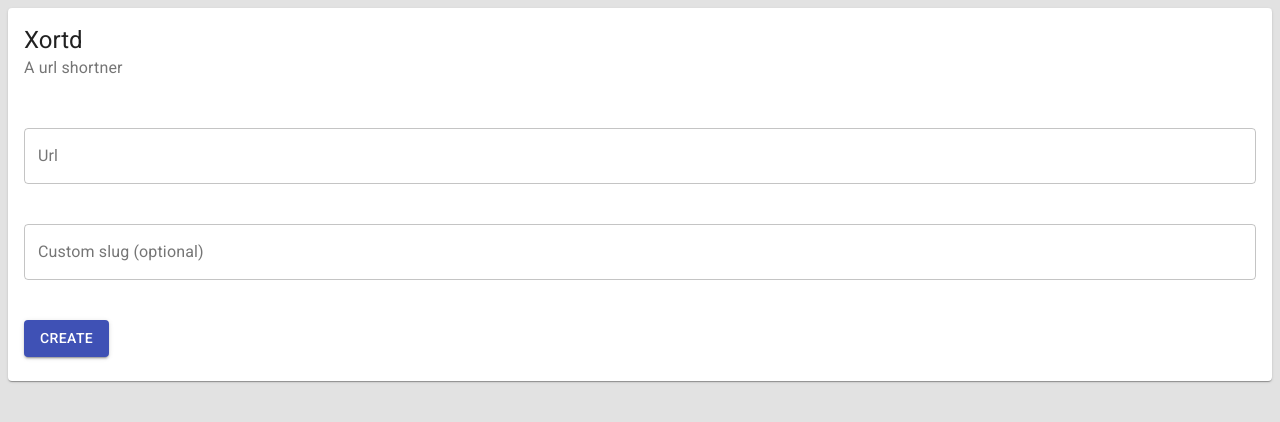
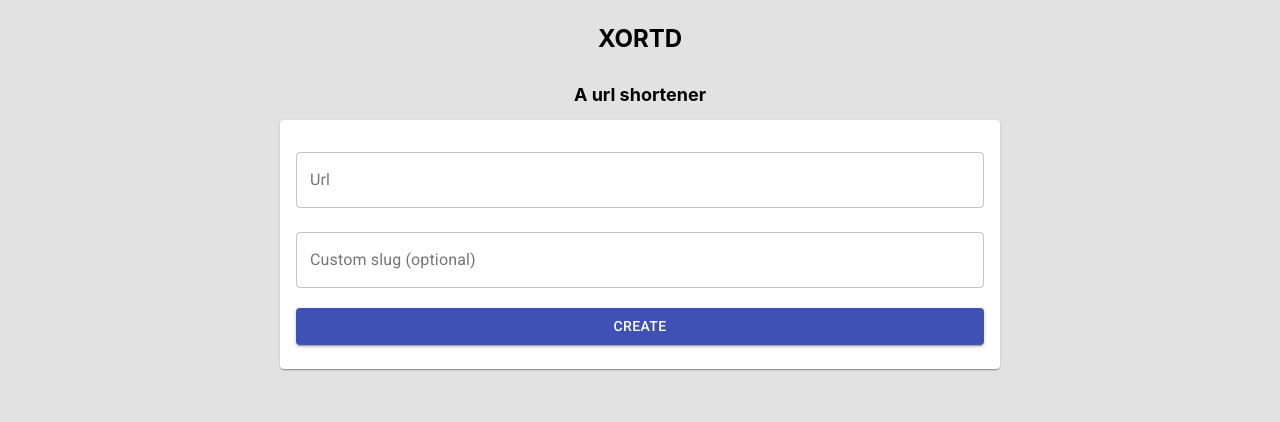
Before and after one commit to jorgepsmatos/xortdui, a React (Create React App) app: page / in a window 1280 px wide. Shown: the top 422 px of the page. Built offline with nearby package versions, Linux system fonts and the light colour scheme.

Commit message:
feat: improve ui

```diff
--- a/src/App.css
+++ b/src/App.css
@@ -1,10 +1,12 @@
+.card-container {
+  display: flex;
+  flex-direction: column;
+  align-items: center;
+}
+
 .inputError{
   color: red;
   display: flex;
   justify-content: left;
   padding: 0 0.5rem 1rem;
 }
-
-.result{
-  margin: 0 1rem;
-}
--- a/src/App.js
+++ b/src/App.js
@@ -7,12 +7,19 @@ import {
 } from '@material-ui/core';
 import Card from "@material-ui/core/Card";
 import CardContent from "@material-ui/core/CardContent";
-import CardHeader from "@material-ui/core/CardHeader";
 import {useForm} from "react-hook-form";
 
-const useStyles = makeStyles({
+const useStyles = makeStyles( (theme) => ({
     root: {
-        minWidth: 275,
+        [theme.breakpoints.down('sm')]: {
+            minWidth: 300
+        },
+        [theme.breakpoints.up('md')]: {
+            minWidth: 500
+        },
+        [theme.breakpoints.up('lg')]: {
+            minWidth: 720
+        }
     },
     bullet: {
         display: 'inline-block',
@@ -25,7 +32,14 @@ const useStyles = makeStyles({
     pos: {
         marginBottom: 12,
     },
-});
+    marginTopSpacer: {
+        marginTop: '0.75rem',
+        display: "grid"
+    },
+    result: {
+        margin: '1rem 0 0'
+    }
+}));
 
 function App() {
     const [url, setUrl] = useState('');
@@ -45,7 +59,7 @@ function App() {
     });
 
     const createShortUrl = async () => {
-        let endpoint = 'https://xortd.com/shorturl';
+        let endpoint = process.env.REACT_APP_XORTD_API_ENDPOINT + '/shorturl';
         let options = {
             method: 'POST',
             mode: 'cors',
@@ -62,8 +76,7 @@ function App() {
             let response = await fetch(endpoint, options);
             let responseOK = response && response.ok;
             if (responseOK) {
-                let data = await response.json();
-                setResult("https://xortd.com/" + data.slug);
+                setResult(response.headers.get('location'));
             } else {
                 setError("Failed to create short url");
             }
@@ -72,14 +85,28 @@ function App() {
         }
     }
 
+    const getFromClipboard = async () => {
+        const clipboard = await navigator.clipboard.readText();
+
+        if (clipboard && clipboard.match(/[-a-zA-Z0-9@:%._+~#=]{1,256}\.[a-zA-Z0-9()]{1,6}\b([-a-zA-Z0-9()@:%_+.~#?&/=]*)?/gi)) {
+            setUrl(clipboard);
+        }
+    }
+
+    const copyToClipboard = async() => {
+        navigator.clipboard.writeText(result).then(() => {
+            alert('Copied ' + result +' to clipboard');
+        }, () => {
+            alert('Failed to copy ' + result + ' to clipboard');
+        });
+    }
+
     return (
         <div className="App">
-            <header className="App-header">
+            <div className="card-container">
+                <h1>XORTD</h1>
+                <h2>A url shortener</h2>
                 <Card className={classes.root}>
-                    <CardHeader className={classes.title}
-                                title="Xortd"
-                                subheader="A url shortner"
-                    />
                     <CardContent>
                         <form onSubmit={handleSubmit(createShortUrl)} autoComplete="off">
                             <div className="formInput">
@@ -92,11 +119,12 @@ function App() {
                                     variant="outlined"
                                     inputRef={register({
                                         required: true,
-                                        pattern: /[-a-zA-Z0-9@:%._+~#=]{1,256}\.[a-zA-Z0-9()]{1,6}\b([-a-zA-Z0-9()@:%_+.~#?&//=]*)?/gi
+                                        pattern: /[-a-zA-Z0-9@:%._+~#=]{1,256}\.[a-zA-Z0-9()]{1,6}\b([-a-zA-Z0-9()@:%_+.~#?&/=]*)?/gi
                                     })}
+                                    onFocus={getFromClipboard}
                                     fullWidth
                                 />
-                                <div className="inputError">{errors.url && "Url is empty or invalid"}</div>
+                                {errors.url && <div className="inputError">Url is empty or invalid</div>}
                             </div>
                             <div className="formInput">
                                 <TextField
@@ -111,19 +139,23 @@ function App() {
                                     })}
                                     fullWidth
                                 />
-                                <div className="inputError">{errors.slug && "Slug is invalid"}</div>
-                                <div className="inputError">{error}</div>
+                                {errors.slug && <div className="inputError">Slug is invalid</div>}
+                                {error && <div className="inputError">{error}</div>}
                             </div>
-                            <Button type="submit" color="primary" variant="contained">
-                                Create
-                            </Button>
-                            <div className="result">
-                                {result && <a href={result}>{result}</a>}
+                            <div className={classes.marginTopSpacer}>
+                                <Button type="submit" color="primary" variant="contained">
+                                    Create
+                                </Button>
+                                {
+                                    result && <div className={classes.result} onClick={copyToClipboard}>
+                                        {result} (click to copy)
+                                    </div>
+                                }
                             </div>
                         </form>
                     </CardContent>
                 </Card>
-            </header>
+            </div>
         </div>
     );
 }
```
Also changed, not shown: 2 other files (tests, documents, lock files or other folders).
